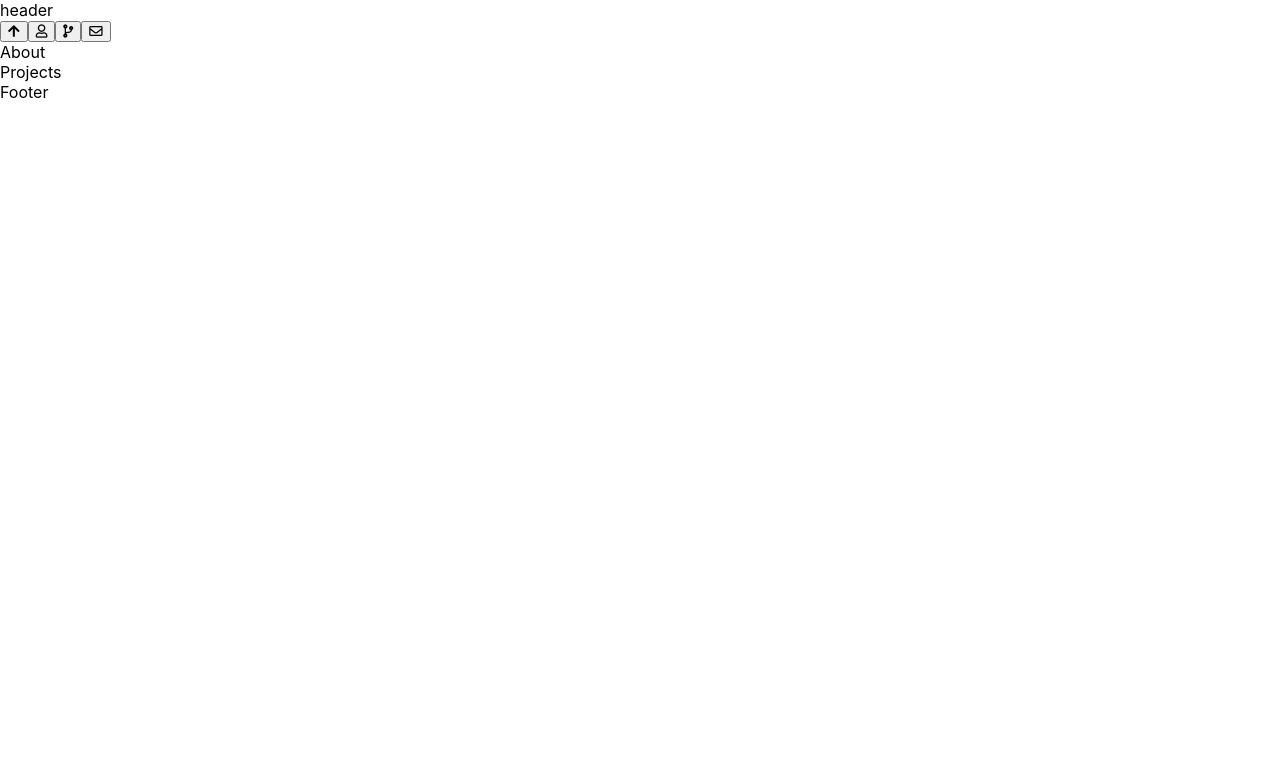
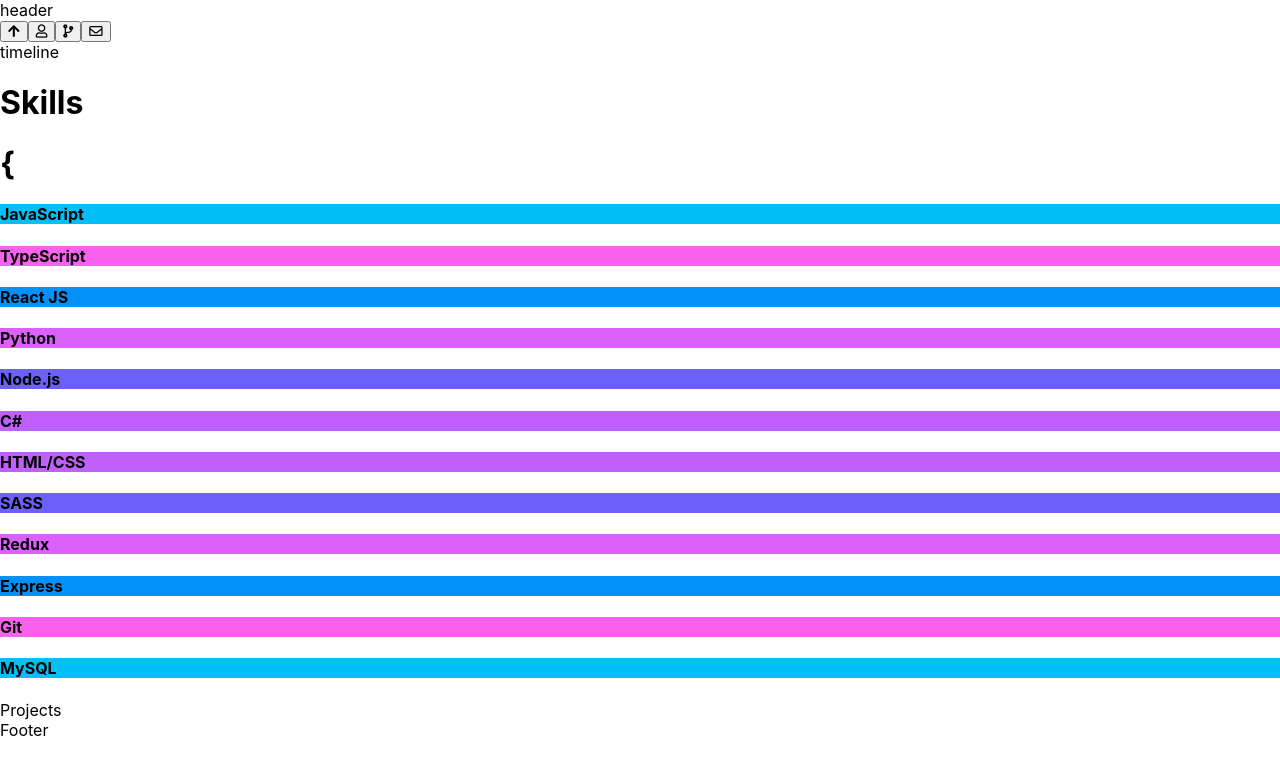
Before and after one commit to ColbPeyton/portfolio-revamp, a React (Create React App) app: page / in a window 1280 px wide. Shown: the top 774 px of the page. Built offline with nearby package versions, Linux system fonts and the light colour scheme.

Commit message:
fix issues with Skill, update prop name. update About markup and add Skills

```diff
--- a/src/components/About.tsx
+++ b/src/components/About.tsx
@@ -1,9 +1,45 @@
 import React from 'react';
+import { Skill } from './Skill';
 
 export const About = ():JSX.Element => {
     return(
         <div className='container-about'>
-            About
+            <div className='container-timeline'>
+                timeline
+            </div>
+            <div className='container-skills'>
+            <div className='skills-title'>
+                <h1>Skills</h1>
+            </div>
+            <div className='skills-icon'>
+                <h1 >{`{`}</h1>
+            </div>
+            <div className='skills-bar'>
+                <Skill title={'JavaScript'} color={'#03BFF8'}/>
+
+                <Skill title={'TypeScript'} color={'#FA60EE'}/>
+
+                <Skill title={'React JS'} color={'#0390F8'}/>
+
+                <Skill title={'Python'} color={'#DC60FA'}/>
+
+                <Skill title={'Node.js'} color={'#6C60FA'}/>
+
+                <Skill title={'C#'} color={'#BF60FA'}/>
+
+                <Skill title={'HTML/CSS'} color={'#BF60FA'}/>
+
+                <Skill title={'SASS'} color={'#6C60FA'}/>
+
+                <Skill title={'Redux'} color={'#DC60FA'}/>
+
+                <Skill title={'Express'} color={'#0390F8'}/>
+
+                <Skill title={'Git'} color={'#FA60EE'}/>
+
+                <Skill title={'MySQL'} color={'#03BFF8'}/>
+            </div>
+            </div>
         </div>
     )
 }
--- a/src/components/Skill.tsx
+++ b/src/components/Skill.tsx
@@ -2,13 +2,13 @@ import React from 'react';
 
 interface SkillProps{
     color: string;
-    name: string;
+    title: string;
 }
 
-export const SkillBar = (props:SkillProps):JSX.Element => {
+export const Skill = (props:SkillProps):JSX.Element => {
     return(
         <div className='container-skill' style={{'backgroundColor': props.color}}>
-            <h4>{props.name}</h4>
+            <h4>{props.title}</h4>
         </div>
     )
 }
```
